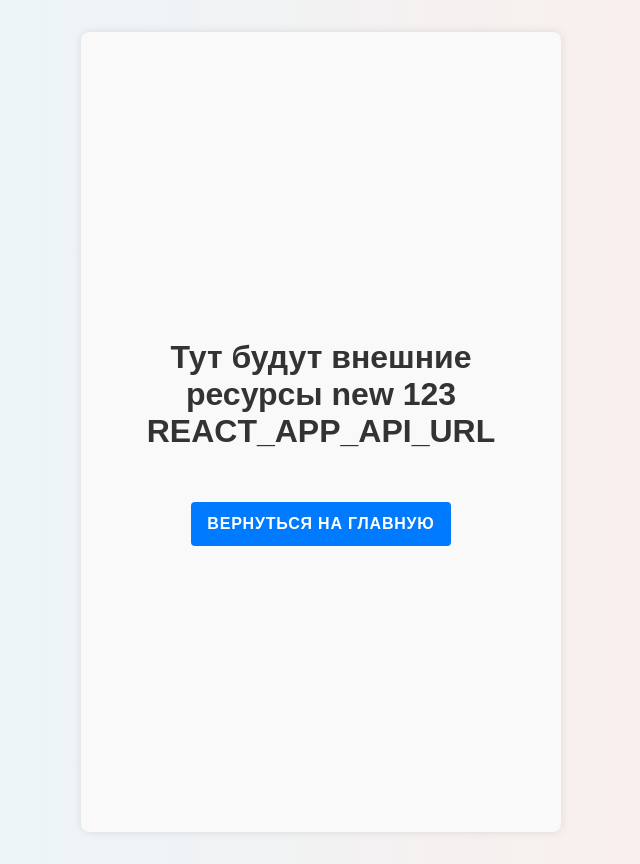
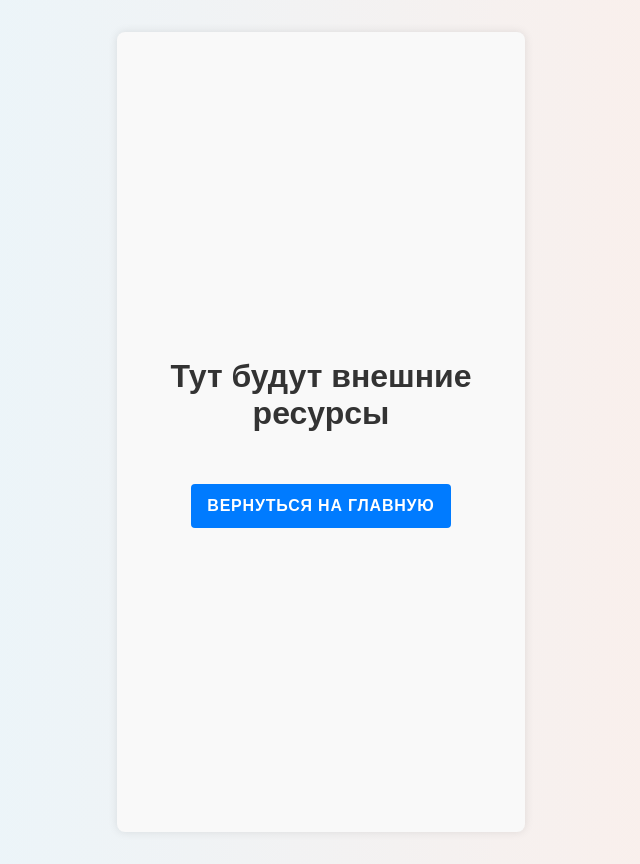
Before and after one commit to Xanarey/EverGrow-Bank-UI, a React (Create React App) app: page /products in a window 1280 px wide. Shown: the whole page, without its empty margins (319-959 px from the left). Built offline with nearby package versions, Linux system fonts and the light colour scheme.

Commit message:
npm script

```diff
--- a/src/components/general-page/navNavigation/products/products.js
+++ b/src/components/general-page/navNavigation/products/products.js
@@ -7,7 +7,7 @@ const Products = () => {
 
     return (
         <div className="container">
-            <h1>Тут будут внешние ресурсы new 123 REACT_APP_API_URL </h1>
+            <h1>Тут будут внешние ресурсы</h1>
             <button onClick={() => navigate('/hello-auth-user')}>Вернуться на главную</button>
         </div>
     );
```
